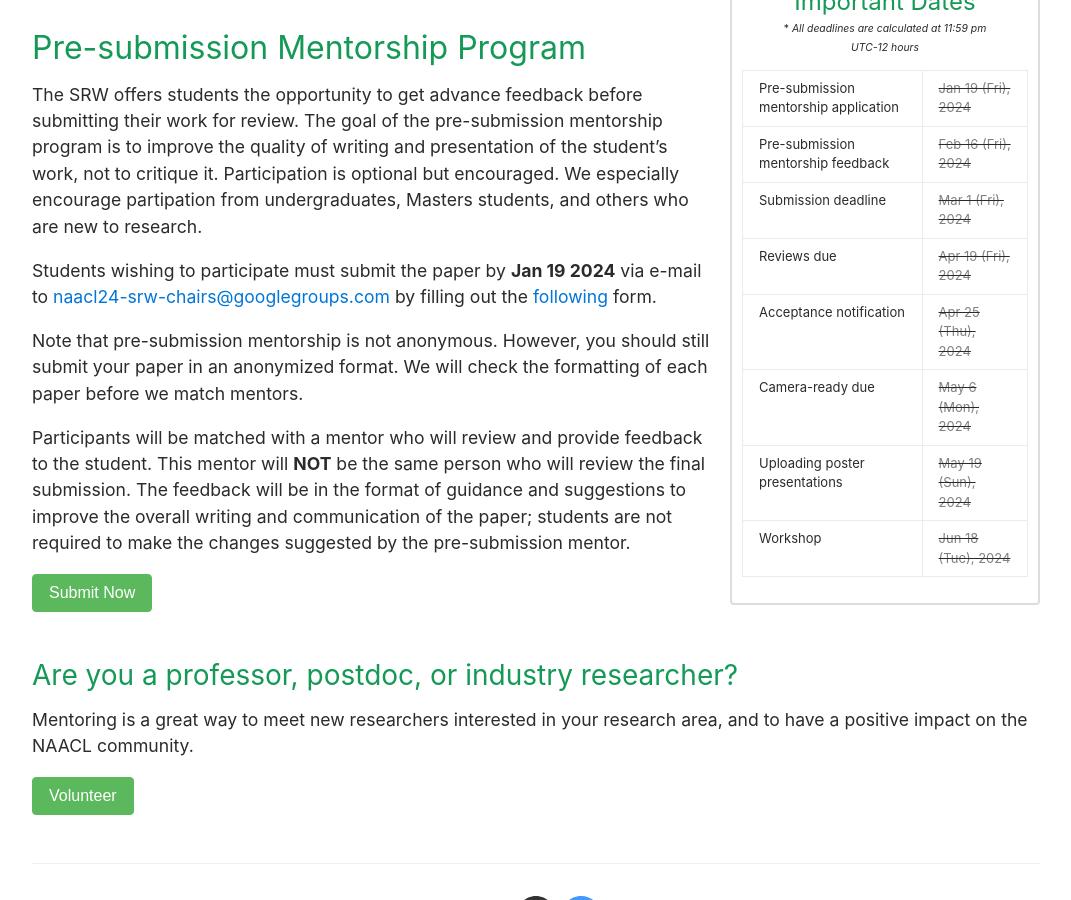
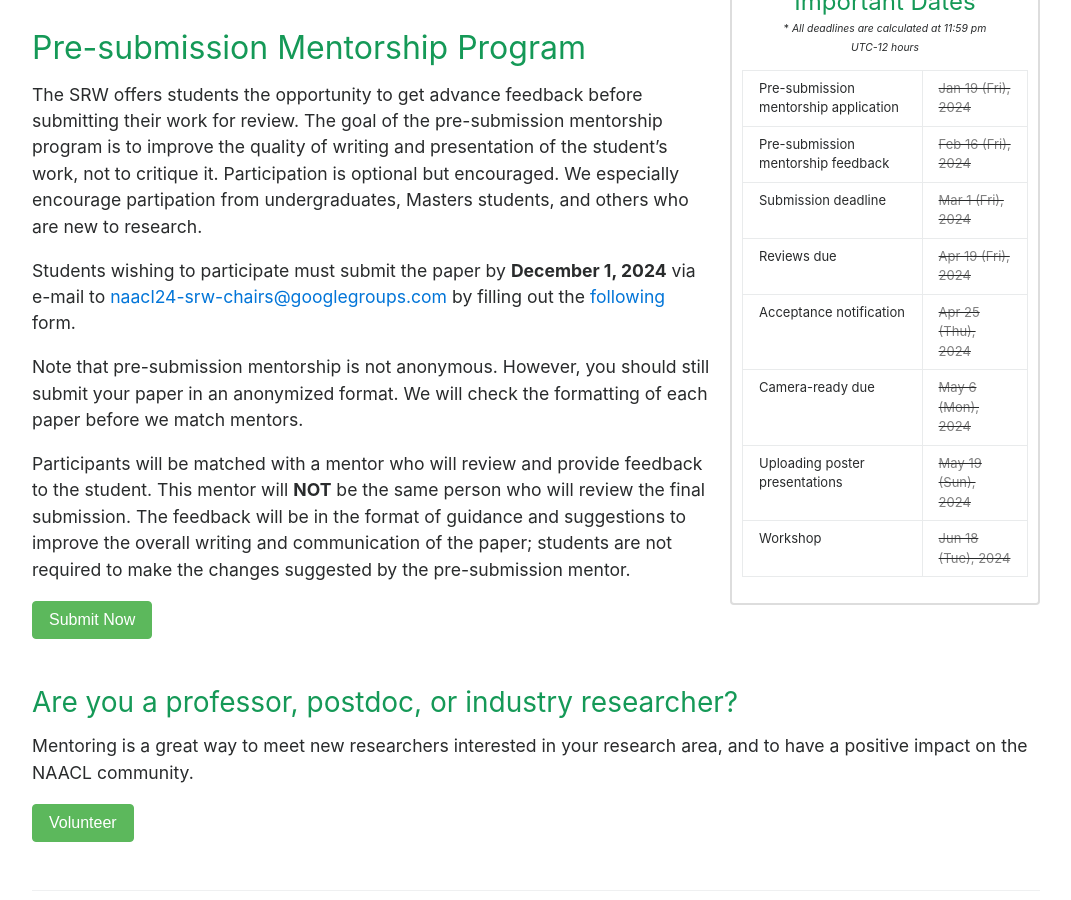
Before and after one commit to naacl2025-srw/naacl2025-srw.github.io, a Jekyll site: the page built from mentoring.md, in a window 1280 px wide and 900 px high, scrolled down 524 px. Shown: the whole window, without its empty margins (104-1175 px from the left). Built offline with Jekyll 4.4.1, drawn with Linux system fonts in a browser that asks for light colours.

Commit message:
Update mentoring.md

```diff
--- a/mentoring.md
+++ b/mentoring.md
@@ -10,7 +10,7 @@ order : 1
 The SRW offers students the opportunity to get advance feedback before submitting their work for review. The goal of the pre-submission mentorship program is to improve the quality of writing and presentation of the student’s work, not to critique it. Participation is optional but encouraged.
 We especially encourage partipation from undergraduates, Masters students, and others who are new to research.
 
-Students wishing to participate must submit the paper by __Jan 19 2024__ via e-mail to [naacl24-srw-chairs@googlegroups.com](mailto:naacl24-srw-chairs@googlegroups.com) by filling out the [following](https://forms.gle/eNgRze7tmipbvPFC9) form.
+Students wishing to participate must submit the paper by __December 1, 2024__ via e-mail to [naacl24-srw-chairs@googlegroups.com](mailto:naacl24-srw-chairs@googlegroups.com) by filling out the [following](https://forms.gle/eNgRze7tmipbvPFC9) form.
 
 Note that pre-submission mentorship is not anonymous. However, you should still submit your paper in an anonymized format. We will check the formatting of each paper before we match mentors.
 
```
